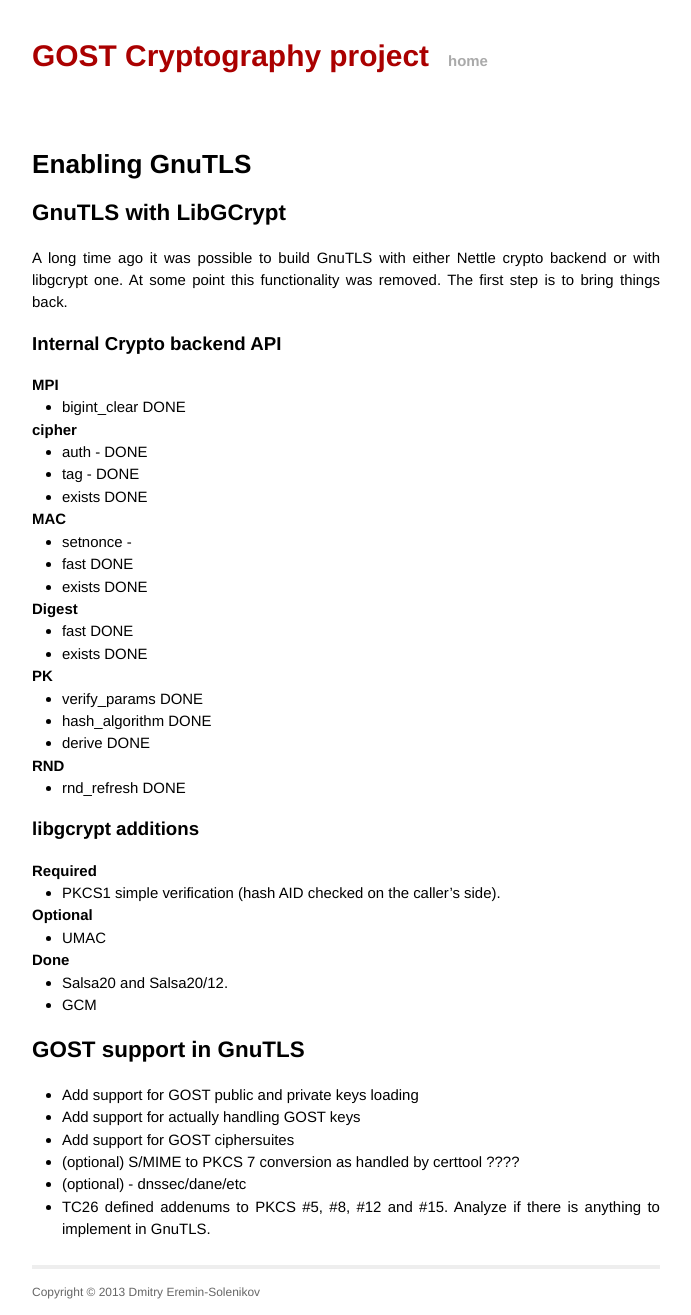
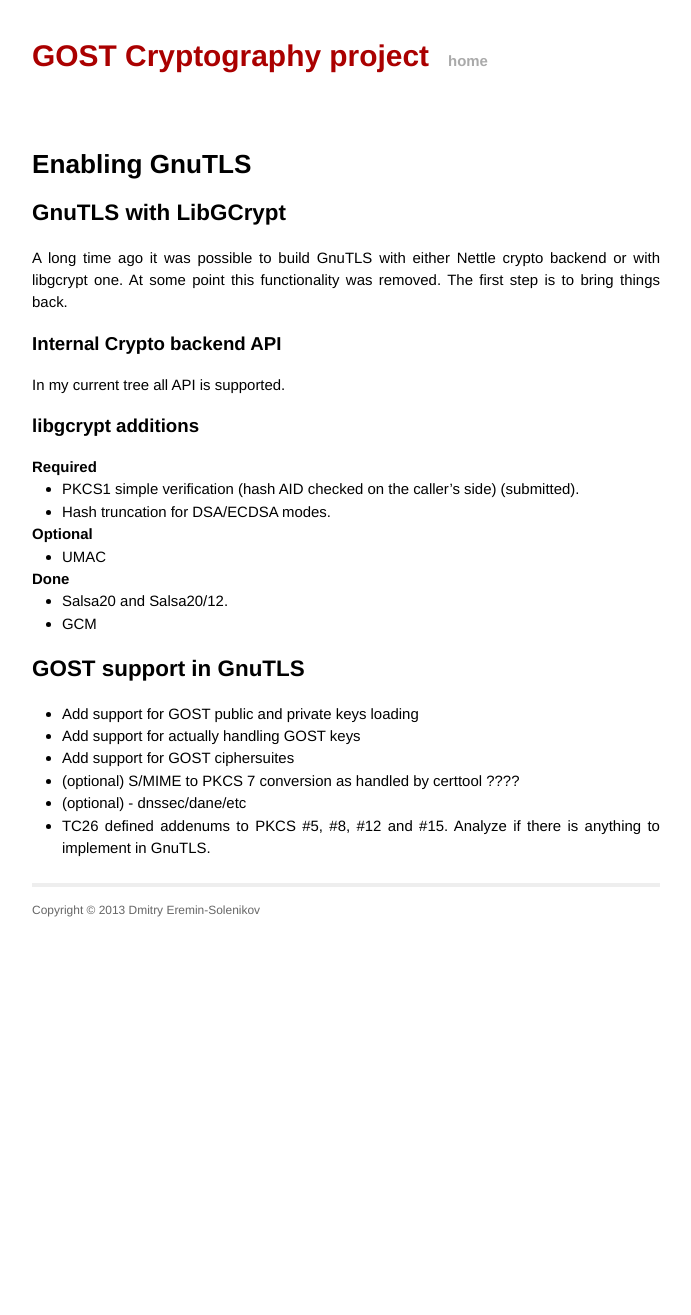
Before and after one commit to GostCrypt/gostcrypt.github.io, a Jekyll site: the page built from _posts/2013-01-03-gost-tls.markdown, in a window 1280 px wide. Shown: the whole page, without its empty margins (294-985 px from the left). Built offline with Jekyll 4.4.1, drawn with Linux system fonts in a browser that asks for light colours; after the commit the page ends 945 px from its top, so only the background shows below that.

Commit message:
update GnuTLS data
Signed-off-by: Dmitry Eremin-Solenikov <dmitry_eremin@mentor.com>

```diff
--- a/_posts/2013-01-03-gost-tls.markdown
+++ b/_posts/2013-01-03-gost-tls.markdown
@@ -10,34 +10,13 @@
 A long time ago it was possible to build GnuTLS with either Nettle crypto backend or with libgcrypt one. At some point this functionality was removed. The first step is to bring things back.
 
 #### Internal Crypto backend API
-##### MPI
-* bigint_clear DONE
 
-##### cipher
-* auth - DONE
-* tag - DONE
-* exists DONE
-
-##### MAC
-* setnonce -
-* fast DONE
-* exists DONE
-
-##### Digest
-* fast DONE
-* exists DONE
-
-##### PK
-* verify_params DONE
-* hash_algorithm DONE
-* derive DONE
-
-##### RND
-* rnd_refresh DONE
+In my current tree all API is supported.
 
 #### libgcrypt additions
 ##### Required
-* PKCS1 simple verification (hash AID checked on the caller's side).
+* PKCS1 simple verification (hash AID checked on the caller's side) (submitted).
+* Hash truncation for DSA/ECDSA modes.
 
 ##### Optional
 * UMAC
```
